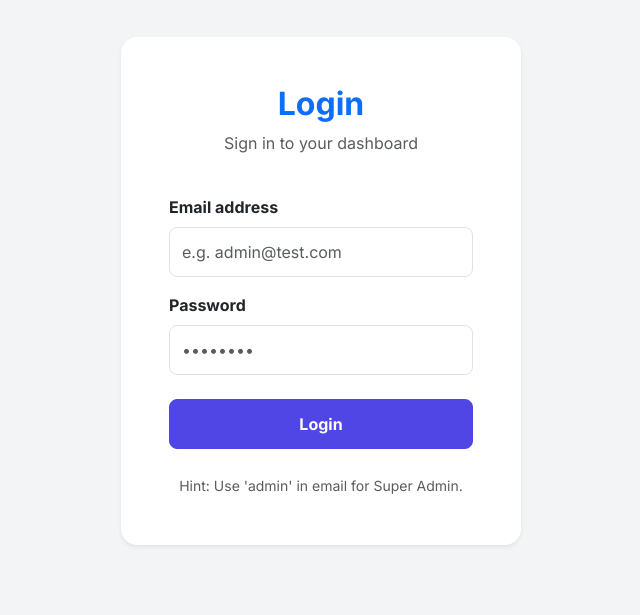
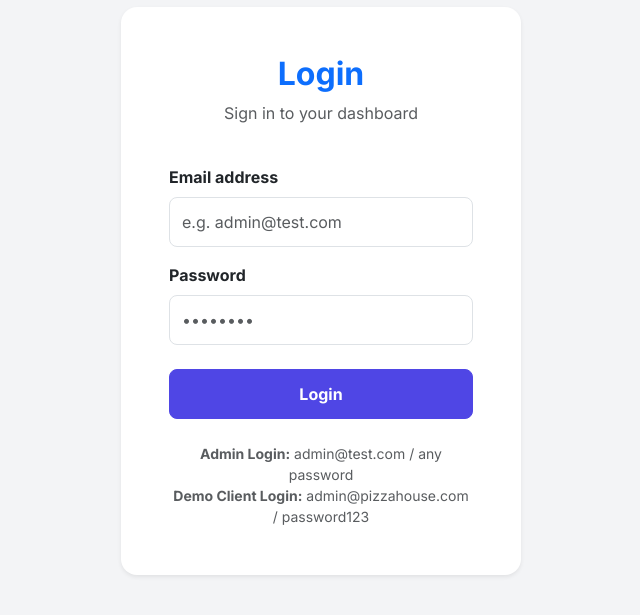
Before and after one commit to dhairya3007/restaurant_menu-, a React (Vite) app: page /login in a window 1280 px wide. Shown: the part 109-724 px from the top of the page, without its empty margins (319-959 px from the left). Built offline with nearby package versions, Linux system fonts and the light colour scheme.

Commit message:
Update login hints and fix admin auth check

```diff
--- a/src/js/auth.js
+++ b/src/js/auth.js
@@ -9,7 +9,7 @@ export const auth = {
     if (!email || !password) throw new Error("Email and password are required.");
 
     // Super Admin check
-    if (email.toLowerCase().includes('admin')) {
+    if (email.toLowerCase() === 'admin@test.com') {
       const user = { id: 'admin-001', email, role: 'super_admin' };
       localStorage.setItem('auth_user', JSON.stringify(user));
       return user;
--- a/src/pages/Login.jsx
+++ b/src/pages/Login.jsx
@@ -66,7 +66,10 @@ const Login = () => {
         </form>
 
         <div className="text-center mt-4">
-          <small className="text-muted">Hint: Use 'admin' in email for Super Admin.</small>
+          <div className="text-muted small">
+            <strong>Admin Login:</strong> admin@test.com / any password<br />
+            <strong>Demo Client Login:</strong> admin@pizzahouse.com / password123
+          </div>
         </div>
       </div>
     </div>
```
